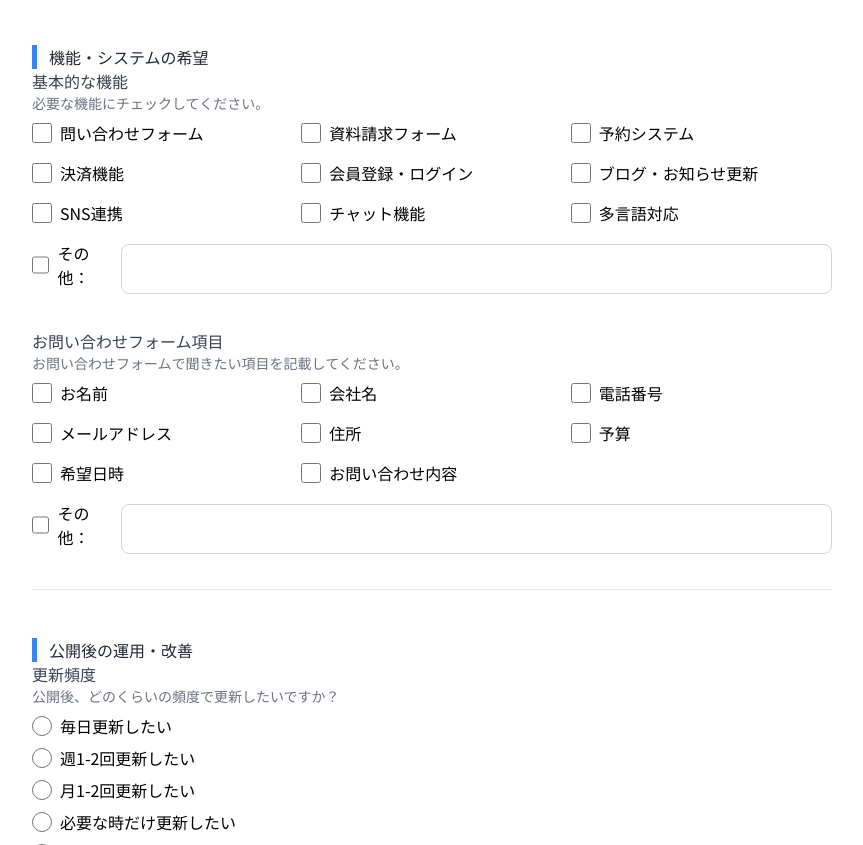
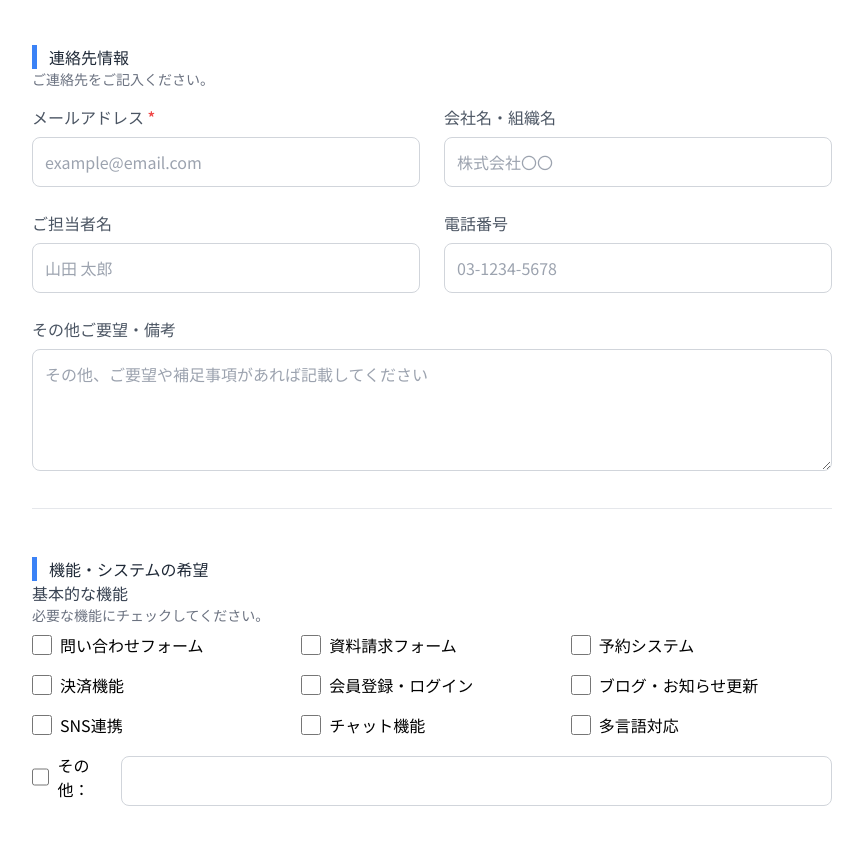
Before and after one commit to LaMuse-inc/LP-, a website: page LP-settings.html in a window 1280 px wide. Shown: the part 8817-9662 px from the top of the page, without its empty margins (208-1071 px from the left). Drawn offline with nearby package versions, Linux system fonts and the light colour scheme.

Commit message:
feat(LP-settings): 連絡先情報セクションを追加しフォーム送信処理を修正
フォームに連絡先情報入力欄を追加し、Formspreeを使用した送信処理に変更

```diff
--- a/LP-settings.html
+++ b/LP-settings.html
@@ -490,6 +490,34 @@
                 </div>
             </section>
 
+            <!-- 連絡先情報 -->
+            <section class="form-section">
+                <h2>連絡先情報</h2>
+                <p class="text-sm text-gray-500 mb-4">ご連絡先をご記入ください。</p>
+                <div class="grid md:grid-cols-2 gap-6">
+                    <div>
+                        <label for="email" class="input-label">メールアドレス <span class="text-red-500">*</span></label>
+                        <input type="email" id="email" name="email" class="input-field" required placeholder="example@email.com">
+                    </div>
+                    <div>
+                        <label for="company_name" class="input-label">会社名・組織名</label>
+                        <input type="text" id="company_name" name="company_name" class="input-field" placeholder="株式会社〇〇">
+                    </div>
+                    <div>
+                        <label for="contact_name" class="input-label">ご担当者名</label>
+                        <input type="text" id="contact_name" name="contact_name" class="input-field" placeholder="山田 太郎">
+                    </div>
+                    <div>
+                        <label for="contact_tel" class="input-label">電話番号</label>
+                        <input type="tel" id="contact_tel" name="contact_tel" class="input-field" placeholder="03-1234-5678">
+                    </div>
+                    <div class="md:col-span-2">
+                        <label for="message" class="input-label">その他ご要望・備考</label>
+                        <textarea id="message" name="message" rows="4" class="textarea-field" placeholder="その他、ご要望や補足事項があれば記載してください"></textarea>
+                    </div>
+                </div>
+            </section>
+
             <!-- 機能・システムの希望 -->
             <section class="form-section">
                 <h2>機能‧システムの希望</h2>
@@ -610,14 +638,8 @@
         const closeModalBtn = document.getElementById('closeModal');
 
         form.addEventListener('submit', function(event) {
-            event.preventDefault(); // Prevent actual submission for this example
-
-            // This is a demonstration. In a real application, you would collect
-            // form data and send it to a server here.
-
-            // Show the success modal
-            modal.classList.remove('hidden');
-            modal.classList.add('flex');
+            // Allow form to submit to Formspree
+            // The form will redirect to Formspree's thank you page after submission
         });
 
         function hideModal() {
```
